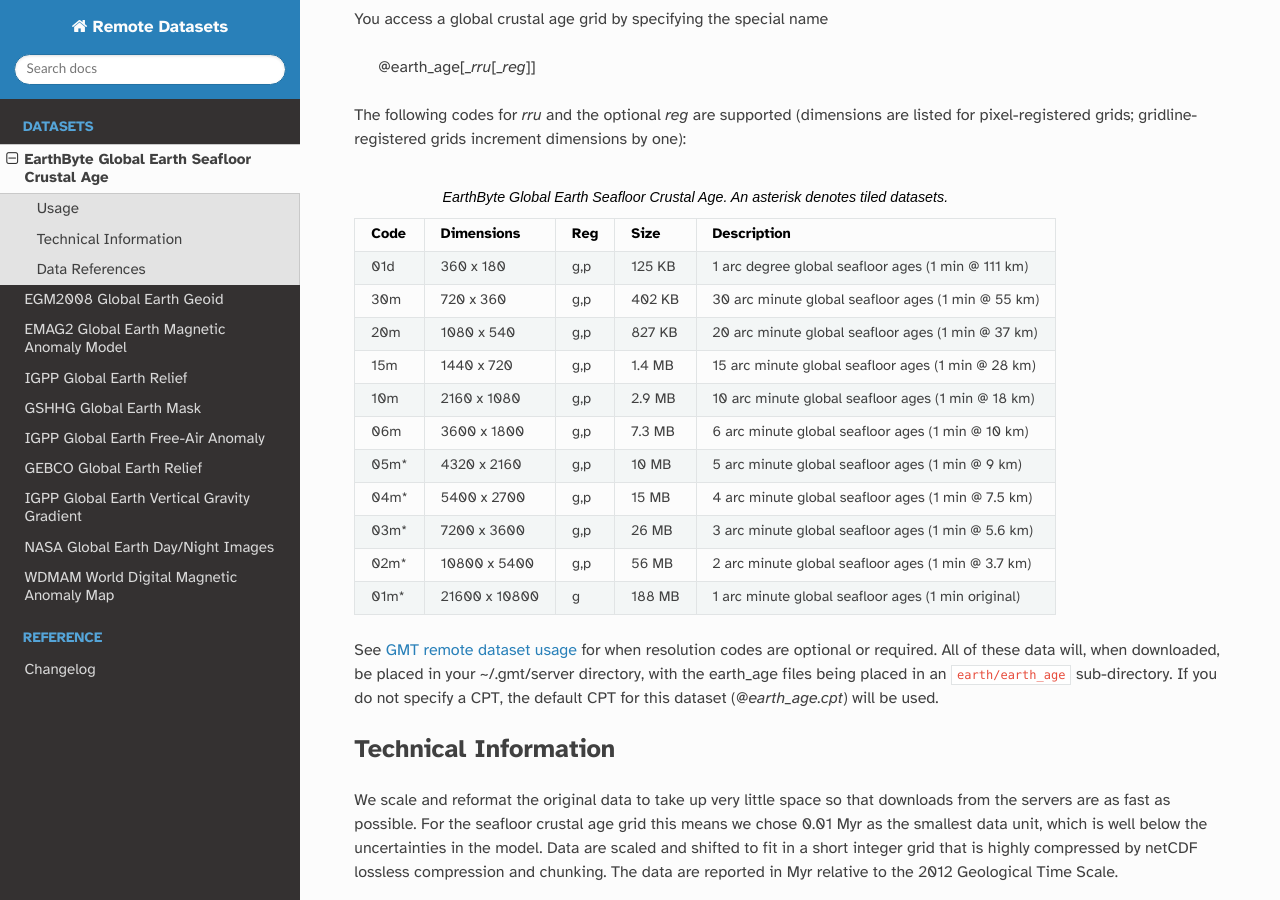
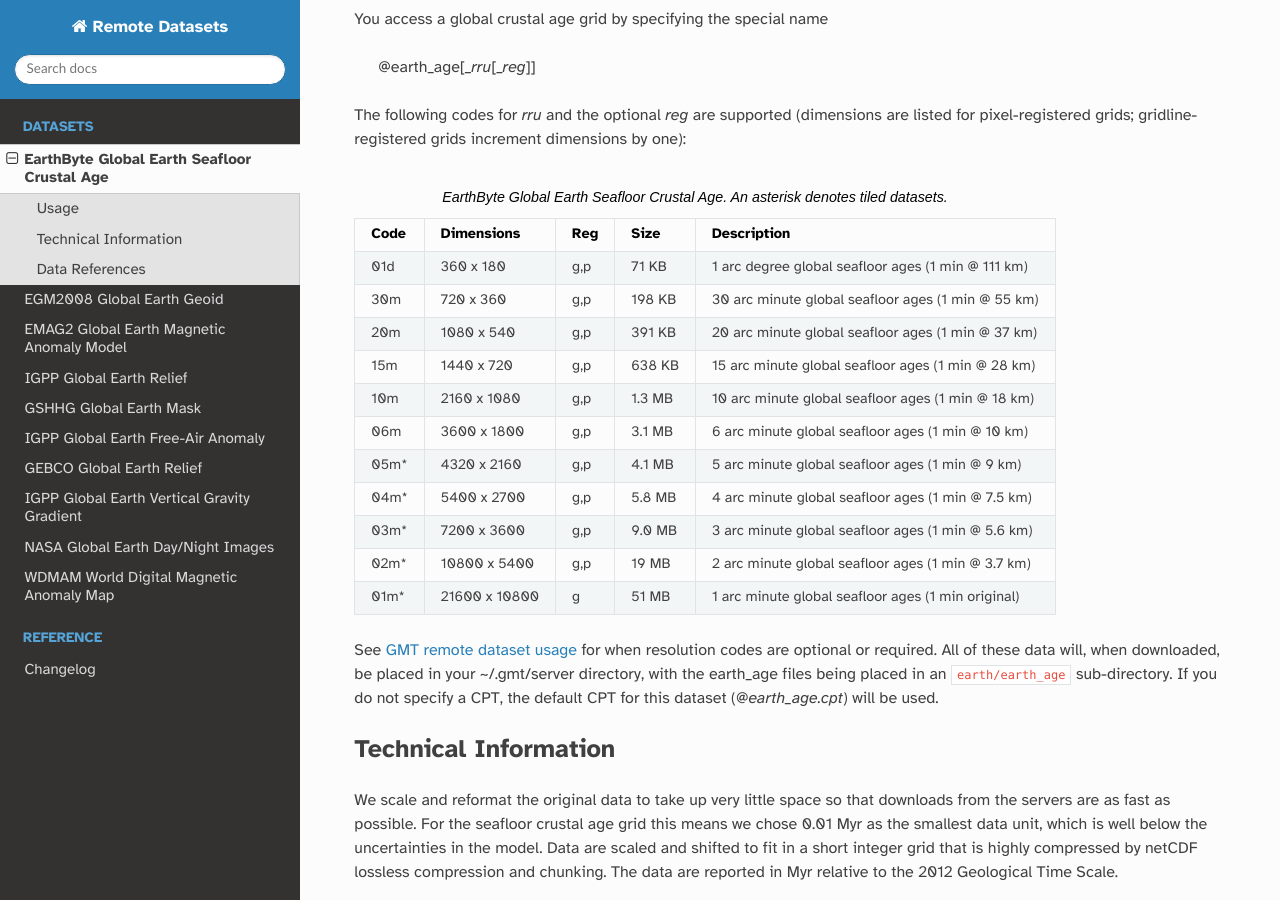
Before and after one commit to GenericMappingTools/remote-datasets, a Sphinx documentation site: the page built from docs/earth-age.rst, in a window 1280 px wide and 900 px high, scrolled down 698 px. Built offline with Sphinx 7.4.7 and the Read the Docs theme 2.0.0, drawn with Linux system fonts in a browser that asks for light colours.

Commit message:
update file size

```diff
--- a/docs/earth-age.rst
+++ b/docs/earth-age.rst
@@ -30,17 +30,17 @@ for pixel-registered grids; gridline-registered grids increment dimensions by on
   ==== ================= === =======  ==================================================
   Code Dimensions        Reg Size     Description
   ==== ================= === =======  ==================================================
-  01d       360 x    180 g,p  125 KB  1 arc degree global seafloor ages (1 min @ 111 km)
-  30m       720 x    360 g,p  402 KB  30 arc minute global seafloor ages (1 min @ 55 km)
-  20m      1080 x    540 g,p  827 KB  20 arc minute global seafloor ages (1 min @ 37 km)
-  15m      1440 x    720 g,p  1.4 MB  15 arc minute global seafloor ages (1 min @ 28 km)
-  10m      2160 x   1080 g,p  2.9 MB  10 arc minute global seafloor ages (1 min @ 18 km)
-  06m      3600 x   1800 g,p  7.3 MB  6 arc minute global seafloor ages (1 min @ 10 km)
-  05m*     4320 x   2160 g,p   10 MB  5 arc minute global seafloor ages (1 min @ 9 km)
-  04m*     5400 x   2700 g,p   15 MB  4 arc minute global seafloor ages (1 min @ 7.5 km)
-  03m*     7200 x   3600 g,p   26 MB  3 arc minute global seafloor ages (1 min @ 5.6 km)
-  02m*    10800 x   5400 g,p   56 MB  2 arc minute global seafloor ages (1 min @ 3.7 km)
-  01m*    21600 x  10800 g    188 MB  1 arc minute global seafloor ages (1 min original)
+  01d       360 x    180 g,p   71 KB  1 arc degree global seafloor ages (1 min @ 111 km)
+  30m       720 x    360 g,p  198 KB  30 arc minute global seafloor ages (1 min @ 55 km)
+  20m      1080 x    540 g,p  391 KB  20 arc minute global seafloor ages (1 min @ 37 km)
+  15m      1440 x    720 g,p  638 KB  15 arc minute global seafloor ages (1 min @ 28 km)
+  10m      2160 x   1080 g,p  1.3 MB  10 arc minute global seafloor ages (1 min @ 18 km)
+  06m      3600 x   1800 g,p  3.1 MB  6 arc minute global seafloor ages (1 min @ 10 km)
+  05m*     4320 x   2160 g,p  4.1 MB  5 arc minute global seafloor ages (1 min @ 9 km)
+  04m*     5400 x   2700 g,p  5.8 MB  4 arc minute global seafloor ages (1 min @ 7.5 km)
+  03m*     7200 x   3600 g,p  9.0 MB  3 arc minute global seafloor ages (1 min @ 5.6 km)
+  02m*    10800 x   5400 g,p   19 MB  2 arc minute global seafloor ages (1 min @ 3.7 km)
+  01m*    21600 x  10800 g     51 MB  1 arc minute global seafloor ages (1 min original)
   ==== ================= === =======  ==================================================
 
 See :gmt-docs:`GMT remote dataset usage <datasets/remote-data.html#usage>` for when resolution codes are optional or required.
```
